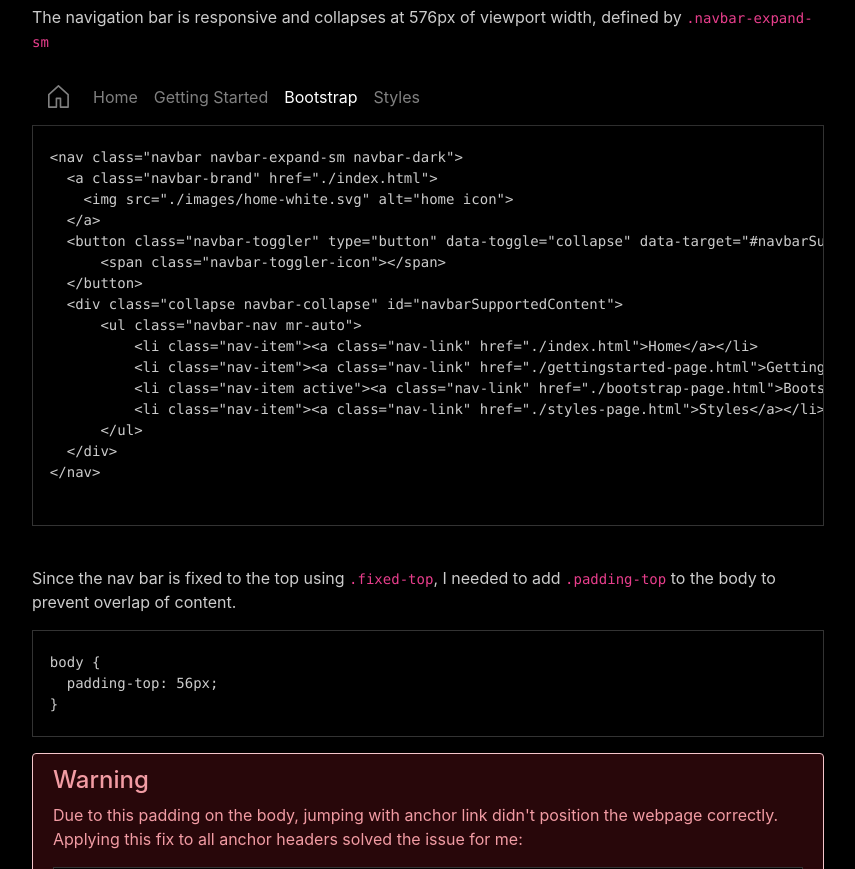
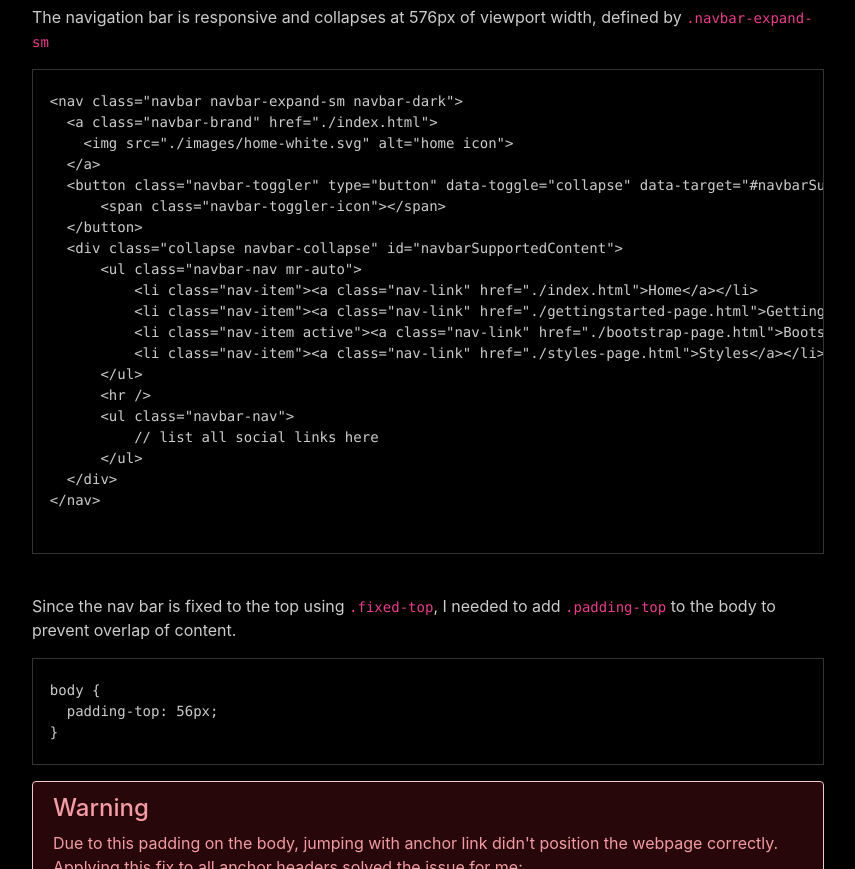
Before and after one commit to jsphkm/CS50-project0, a website: page bootstrap-page.html in a window 1280 px wide. Shown: the part 1681-2550 px from the top of the page, without its empty margins (371-1226 px from the left). Drawn offline with nearby package versions, Linux system fonts and the light colour scheme.

Commit message:
Extend with nav code in the codeblock

```diff
--- a/bootstrap-page.html
+++ b/bootstrap-page.html
@@ -161,22 +161,6 @@
           <hr>
           <h2 id="navanchor-navigationbar" class="jumpfix">Navigation Bar</h2>
           <p>The navigation bar is responsive and collapses at 576px of viewport width, defined by <code>.navbar-expand-sm</code></p>
-          <nav class="navbar navbar-expand-sm navbar-dark">
-            <a class="navbar-brand" href="./index.html">
-              <img src="./images/home-white.svg" alt="home icon">
-            </a>
-            <button class="navbar-toggler" type="button" data-toggle="collapse" data-target="#navbarSupportedContent" aria-controls="navbarSupportedContent" aria-expanded="false" aria-label="Toggle navigation">
-                <span class="navbar-toggler-icon"></span>
-            </button>
-            <div class="collapse navbar-collapse" id="navbarSupportedContent">
-                <ul class="navbar-nav mr-auto">
-                    <li class="nav-item"><a class="nav-link" href="./index.html">Home</a></li>
-                    <li class="nav-item"><a class="nav-link" href="./gettingstarted-page.html">Getting Started</a></li>
-                    <li class="nav-item active"><a class="nav-link" href="./bootstrap-page.html">Bootstrap</a></li>
-                    <li class="nav-item"><a class="nav-link" href="./styles-page.html">Styles</a></li>
-                </ul>
-            </div>
-          </nav>
           <pre class="p0-highlight">
             <code>
   &lt;nav class="navbar navbar-expand-sm navbar-dark"&gt;
@@ -192,6 +176,10 @@
             &lt;li class="nav-item"&gt;&lt;a class="nav-link" href="./gettingstarted-page.html"&gt;Getting Started&lt;/a&gt;&lt;/li&gt;
             &lt;li class="nav-item active"&gt;&lt;a class="nav-link" href="./bootstrap-page.html"&gt;Bootstrap&lt;/a&gt;&lt;/li&gt;
             &lt;li class="nav-item"&gt;&lt;a class="nav-link" href="./styles-page.html"&gt;Styles&lt;/a&gt;&lt;/li&gt;
+        &lt;/ul&gt;
+        &lt;hr /&gt;
+        &lt;ul class="navbar-nav"&gt;
+            // list all social links here
         &lt;/ul&gt;
     &lt;/div&gt;
   &lt;/nav&gt;
```
